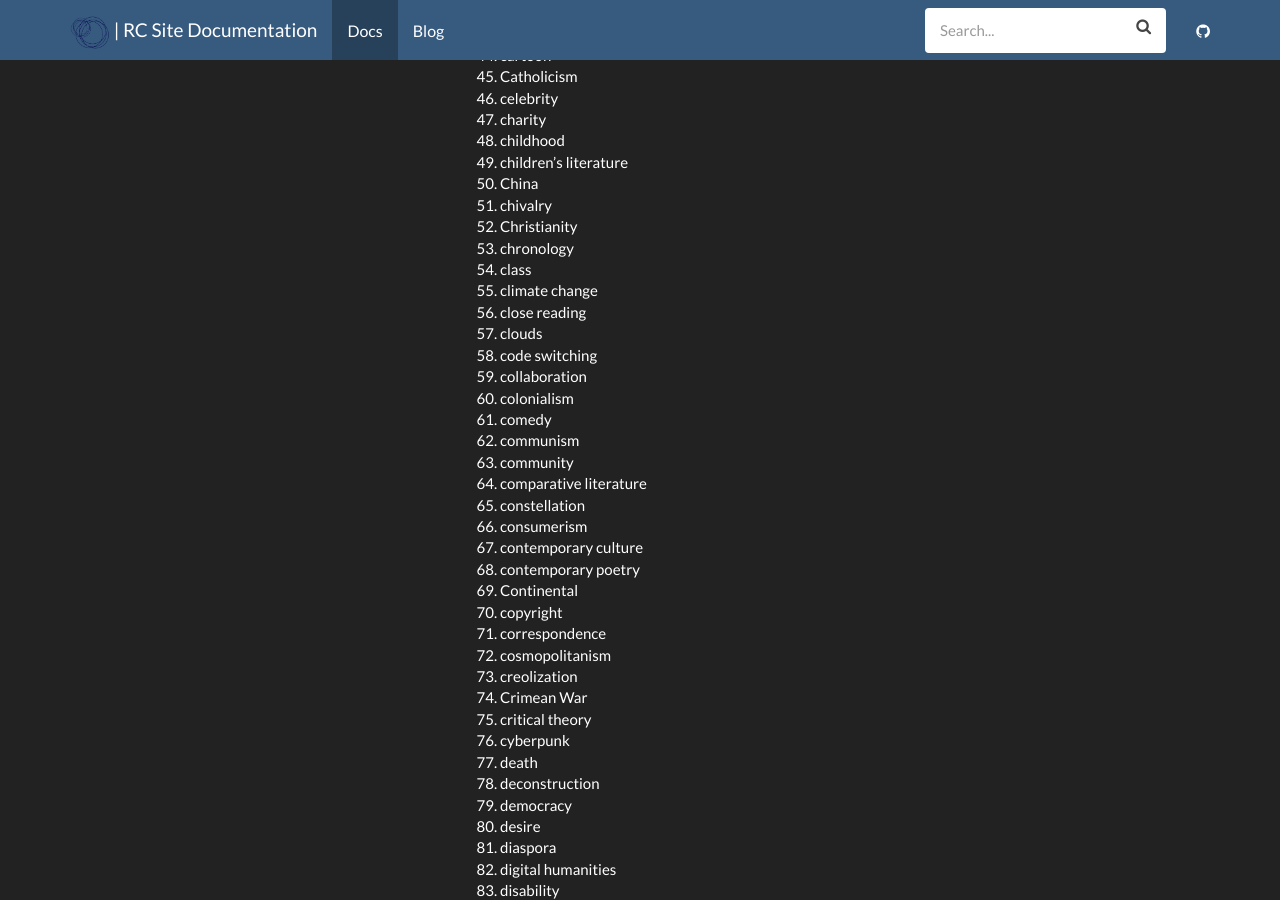
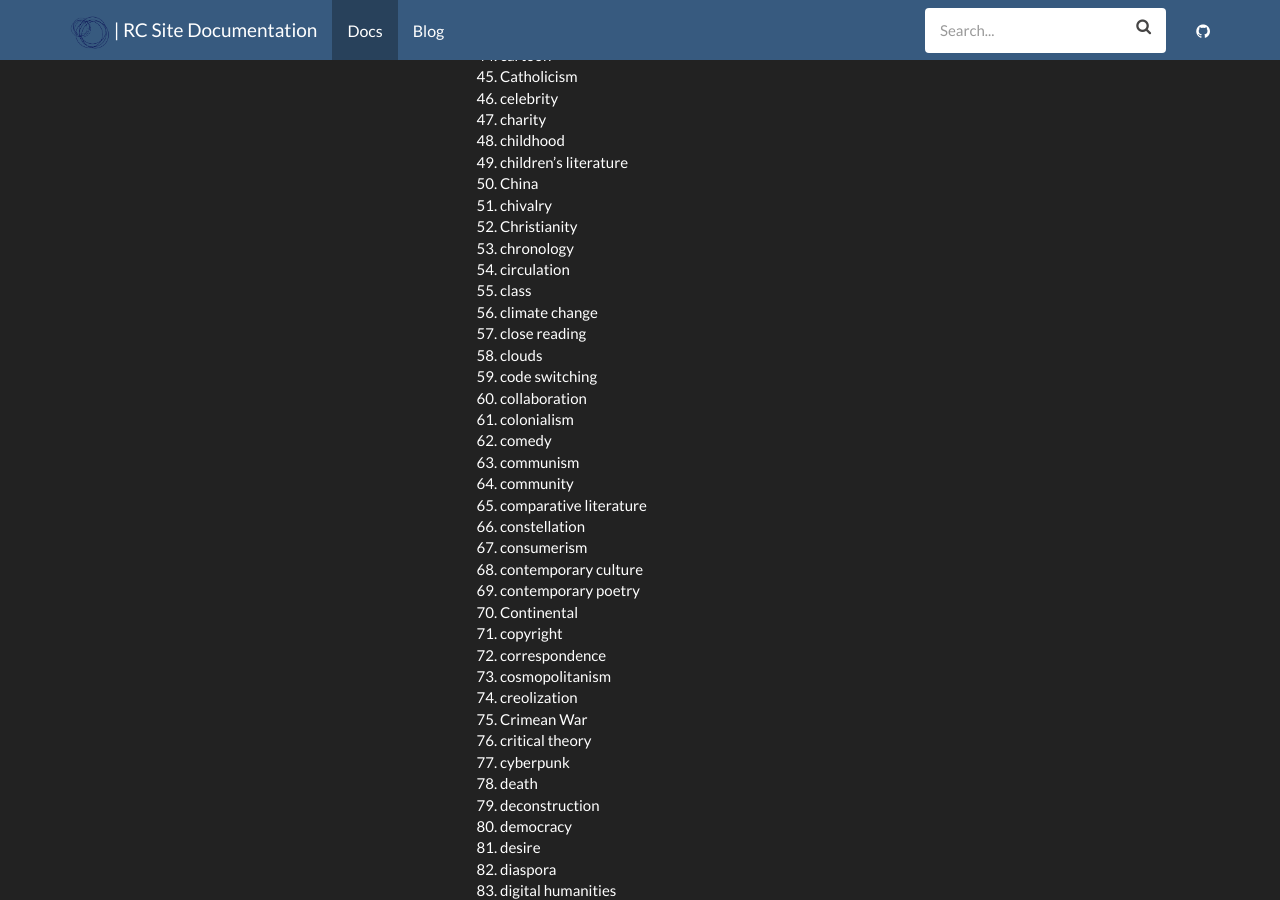
Before and after one commit to steve-kasica/romanticcircles.github.io, a Jekyll site: the page built from _docs/contributor-resources/rc-tagging.md, in a window 1280 px wide and 900 px high, scrolled down 1347 px. Built offline with Jekyll 4.4.1, drawn with Linux system fonts in a browser that asks for light colours.

Commit message:
added tag

```diff
--- a/_docs/contributor-resources/rc-tagging.md
+++ b/_docs/contributor-resources/rc-tagging.md
@@ -63,288 +63,289 @@ Please select 4-6 tags from the following list that are generally relevant to th
 51. chivalry
 52. Christianity
 53. chronology
-54. class
-55. climate change
-56. close reading
-57. clouds
-58. code switching
-59. collaboration
-60. colonialism
-61. comedy
-62. communism
-63. community
-64. comparative literature
-65. constellation
-66. consumerism
-67. contemporary culture
-68. contemporary poetry
-69. Continental
-70. copyright
-71. correspondence
-72. cosmopolitanism
-73. creolization
-74. Crimean War
-75. critical theory
-76. cyberpunk
-77. death
-78. deconstruction
-79. democracy
-80. desire
-81. diaspora
-82. digital humanities
-83. disability
-84. disaster
-85. domesticity
-86. drama
-87. dream
-88. drugs
-89. East Asia
-90. East India Company
-91. ecology
-92. ecosystems
-93. editing
-94. elegy
-95. embodiment
-96. empire
-97. empiricism
-98. enclosure
-99. Enlightenment
-100. entanglement
-101. eugenics
-102. Eastern Europe
-103. Europe
-104. environment
-105. environmentalism
-106. epistemology
-107. epistolary
-108. ethics
-109. evolution
-110. existentialism
-111. experience
-112. exploration
-113. fanfiction
-114. fantasy
-115. fascism
-116. fashion
-117. fear
-118. feeling
-119. feminism
-120. film
-121. food
-122. fragment
-123. freedom
-124. French Revolution
-125. gender
-126. gender roles
-127. genocide
-128. genre
-129. German Romanticism
-130. global
-131. gothic
-132. Haitian Revolution
-133. Hinduism
-134. Hispanosphere
-135. historicism
-136. historiography
-137. history
-138. homoeroticism
-139. homosexuality
-140. human rights
-141. humanism
-142. humanities
-143. hybridity
-144. iconology
-145. idealism
-146. identity
-147. ideology
-148. imagination
-149. immortality
-150. imperialism
-151. India
-152. individualism
-153. Industrial Revolution
-154. interdisciplinary
-155. intersectionality
-156. Ireland
-157. Islam
-158. Italy
-159. Jacobins
-160. Jamaica
-161. Japan
-162. Jewish authors
-163. journal-keeping
-164. journalism
-165. Kabbalah
-166. labor
-167. Lake District
-168. landscape
-169. language
-170. Latin America
-171. law
-172. liberty
-173. literary criticism
-174. love
-175. lyric
-176. machine
-177. magic lantern
-178. manners
-179. mapping
-180. manuscripts
-181. Maroons
-182. marriage
-183. Marxism
-184. masculinity
-185. masochism
-186. materialism
-187. media
-188. medicine
-189. melodrama
-190. memory
-191. Mexico
-192. Middle Ages
-193. middle class
-194. Middle East
-195. mobility
-196. modernity
-197. monarchy
-198. mountaineering
-199. movement
-200. multimedia
-201. museum
-202. music
-203. mythology
-204. Napoleonic wars
-205. nationalism
-206. natural history
-207. nature
-208. negative capability
-209. network
-210. new criticism
-211. new historicism
-212. new materialism
-213. new media
-214. New Zealand
-215. Norway
-216. novel
-217. Obi
-218. ode
-219. orality
-220. Orientalism
-221. orthodoxy
-222. pandemic
-223. panorama
-224. paradox
-225. passion
-226. performance
-227. periodical
-228. periodization
-229. perspective
-230. Peterloo
-231. phenomenology
-232. philology
-233. philosophy
-234. photography
-235. phrenology
-236. picture theory
-237. picturesque
-238. place
-239. plague
-240. play
-241. politics
-242. popular culture
-243. pornography
-244. postcolonial
-245. post-romantic
-246. poverty
-247. presentism
-248. print culture
-249. propaganda
-250. prophecy
-251. prosody
-252. Protestantism
-253. Protestant Reformation
-254. psychoanalysis
-255. psychology
-256. public
-257. publishing
-258. queer studies
-259. race
-260. radicalism
-261. reader response
-262. realism
-263. reception studies
-264. reform
-265. religion
-266. remediation
-267. reproduction
-268. republicanism
-269. resistance
-270. reviews
-271. revolution
-272. rhetoric
-273. rhythm
-274. romance
-275. Rome
-276. ruins
-277. rural
-278. Russia
-279. satire
-280. science
-281. science fiction
-282. Scotland
-283. sculpture
-284. secularism
-285. sensation
-286. sensibility
-287. sentimentality
-288. sexuality
-289. silence
-290. skepticism
-291. sky
-292. slave narrative
-293. slavery
-294. social media
-295. sociology
-296. sound
-297. South America
-298. spatiality
-299. spectacle
-300. study abroad
-301. subjectivity
-302. sublime
-303. sympathy
-304. taste
-305. teaching
-306. technology
-307. temporality
-308. textuality
-309. theater
-310. theology
-311. theory
-312. thing theory
-313. topography
-314. tourism
-315. tragedy
-316. transatlantic studies
-317. transcultural
-318. translation
-319. transnational
-320. transgender studies
-321. trauma
-322. travel
-323. uncanny
-324. utilitarianism
-325. utopia
-326. vampires
-327. video games
-328. violence
-329. vision
-330. visual culture
-331. vitalism
-332. Vodoo
-333. walking
-334. war
-335. wedding
-336. West Indies
-337. women writers
-338. working class
+54. circulation
+55. class
+56. climate change
+57. close reading
+58. clouds
+59. code switching
+60. collaboration
+61. colonialism
+62. comedy
+63. communism
+64. community
+65. comparative literature
+66. constellation
+67. consumerism
+68. contemporary culture
+69. contemporary poetry
+70. Continental
+71. copyright
+72. correspondence
+73. cosmopolitanism
+74. creolization
+75. Crimean War
+76. critical theory
+77. cyberpunk
+78. death
+79. deconstruction
+80. democracy
+81. desire
+82. diaspora
+83. digital humanities
+84. disability
+85. disaster
+86. domesticity
+87. drama
+88. dream
+89. drugs
+90. East Asia
+91. East India Company
+92. ecology
+93. ecosystems
+94. editing
+95. elegy
+96. embodiment
+97. empire
+98. empiricism
+99. enclosure
+100. Enlightenment
+101. entanglement
+102. eugenics
+103. Eastern Europe
+104. Europe
+105. environment
+106. environmentalism
+107. epistemology
+108. epistolary
+109. ethics
+110. evolution
+111. existentialism
+112. experience
+113. exploration
+114. fanfiction
+115. fantasy
+116. fascism
+117. fashion
+118. fear
+119. feeling
+120. feminism
+121. film
+122. food
+123. fragment
+124. freedom
+125. French Revolution
+126. gender
+127. gender roles
+128. genocide
+129. genre
+130. German Romanticism
+131. global
+132. gothic
+133. Haitian Revolution
+134. Hinduism
+135. Hispanosphere
+136. historicism
+137. historiography
+138. history
+139. homoeroticism
+140. homosexuality
+141. human rights
+142. humanism
+143. humanities
+144. hybridity
+145. iconology
+146. idealism
+147. identity
+148. ideology
+149. imagination
+150. immortality
+151. imperialism
+152. India
+153. individualism
+154. Industrial Revolution
+155. interdisciplinary
+156. intersectionality
+157. Ireland
+158. Islam
+159. Italy
+160. Jacobins
+161. Jamaica
+162. Japan
+163. Jewish authors
+164. journal-keeping
+165. journalism
+166. Kabbalah
+167. labor
+168. Lake District
+169. landscape
+170. language
+171. Latin America
+172. law
+173. liberty
+174. literary criticism
+175. love
+176. lyric
+177. machine
+178. magic lantern
+179. manners
+180. mapping
+181. manuscripts
+182. Maroons
+183. marriage
+184. Marxism
+185. masculinity
+186. masochism
+187. materialism
+188. media
+189. medicine
+190. melodrama
+191. memory
+192. Mexico
+193. Middle Ages
+194. middle class
+195. Middle East
+196. mobility
+197. modernity
+198. monarchy
+199. mountaineering
+200. movement
+201. multimedia
+202. museum
+203. music
+204. mythology
+205. Napoleonic wars
+206. nationalism
+207. natural history
+208. nature
+209. negative capability
+210. network
+211. new criticism
+212. new historicism
+213. new materialism
+214. new media
+215. New Zealand
+216. Norway
+217. novel
+218. Obi
+219. ode
+220. orality
+221. Orientalism
+222. orthodoxy
+223. pandemic
+224. panorama
+225. paradox
+226. passion
+227. performance
+228. periodical
+229. periodization
+230. perspective
+231. Peterloo
+232. phenomenology
+233. philology
+234. philosophy
+235. photography
+236. phrenology
+237. picture theory
+238. picturesque
+239. place
+240. plague
+241. play
+242. politics
+243. popular culture
+244. pornography
+245. postcolonial
+246. post-romantic
+247. poverty
+248. presentism
+249. print culture
+250. propaganda
+251. prophecy
+252. prosody
+253. Protestantism
+254. Protestant Reformation
+255. psychoanalysis
+256. psychology
+257. public
+258. publishing
+259. queer studies
+260. race
+261. radicalism
+262. reader response
+263. realism
+264. reception studies
+265. reform
+266. religion
+267. remediation
+268. reproduction
+269. republicanism
+270. resistance
+271. reviews
+272. revolution
+273. rhetoric
+274. rhythm
+275. romance
+276. Rome
+277. ruins
+278. rural
+279. Russia
+280. satire
+281. science
+282. science fiction
+283. Scotland
+284. sculpture
+285. secularism
+286. sensation
+287. sensibility
+288. sentimentality
+289. sexuality
+290. silence
+291. skepticism
+292. sky
+293. slave narrative
+294. slavery
+295. social media
+296. sociology
+297. sound
+298. South America
+299. spatiality
+300. spectacle
+301. study abroad
+302. subjectivity
+303. sublime
+304. sympathy
+305. taste
+306. teaching
+307. technology
+308. temporality
+309. textuality
+310. theater
+311. theology
+312. theory
+313. thing theory
+314. topography
+315. tourism
+316. tragedy
+317. transatlantic studies
+318. transcultural
+319. translation
+320. transnational
+321. transgender studies
+322. trauma
+323. travel
+324. uncanny
+325. utilitarianism
+326. utopia
+327. vampires
+328. video games
+329. violence
+330. vision
+331. visual culture
+332. vitalism
+333. Vodoo
+334. walking
+335. war
+336. wedding
+337. West Indies
+338. women writers
+339. working class
```
